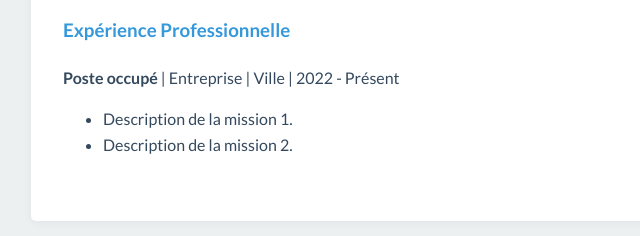
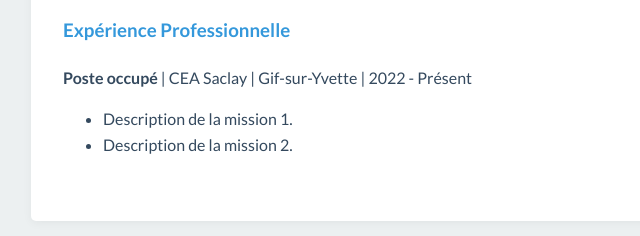
Before and after one commit to Ju-Po/julien-portanguen.github.io, a plain HTML site: page cv.html in a window 1280 px wide. Shown: the part 255-491 px from the top of the page, 127-767 px from the left. Drawn offline with Linux system fonts and the light colour scheme.

Commit message:
Update cv.html

```diff
--- a/cv.html
+++ b/cv.html
@@ -40,7 +40,7 @@
             </p>
             <article class="cv-item">
                 <h3>Expérience Professionnelle</h3>
-                <p><strong>Poste occupé</strong> | Entreprise | Ville | 2022 - Présent</p>
+                <p><strong>Poste occupé</strong> | CEA Saclay | Gif-sur-Yvette | 2022 - Présent</p>
                 <ul>
                     <li>Description de la mission 1.</li>
                     <li>Description de la mission 2.</li>
```
